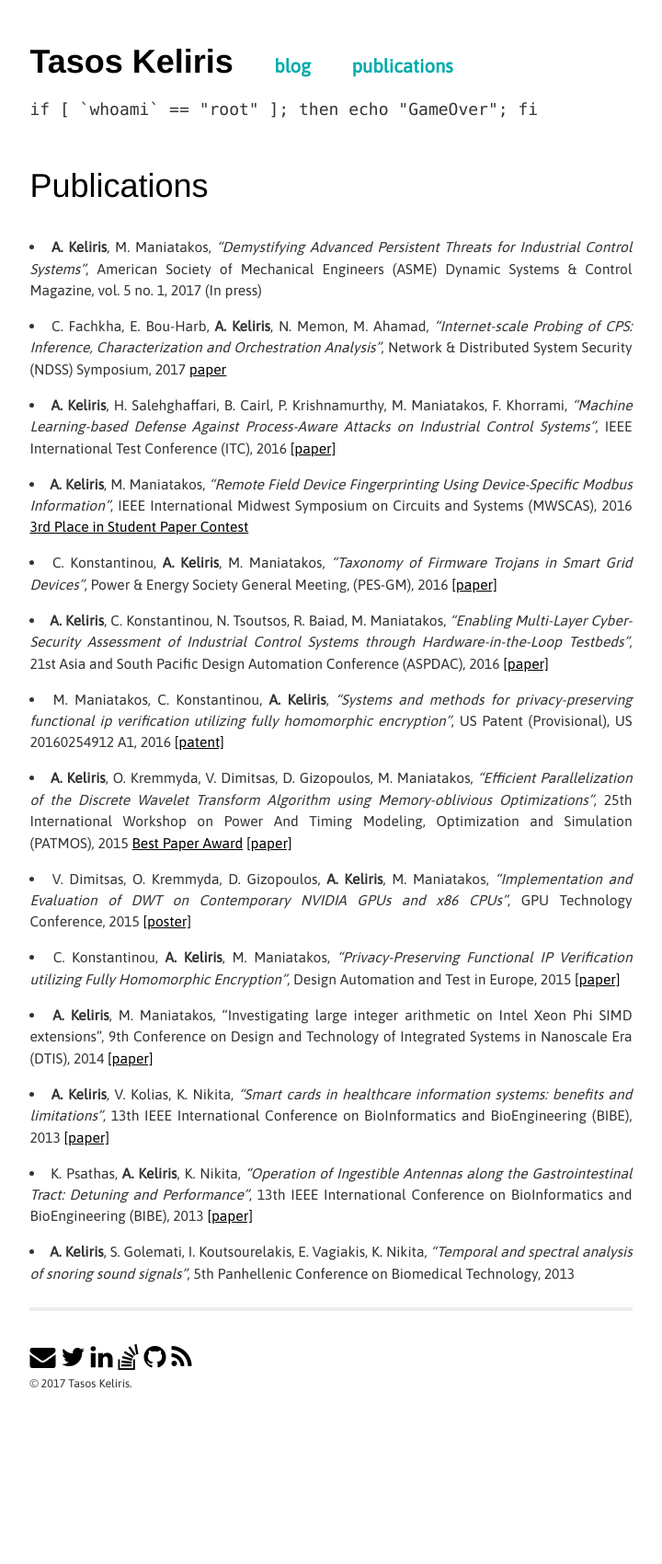
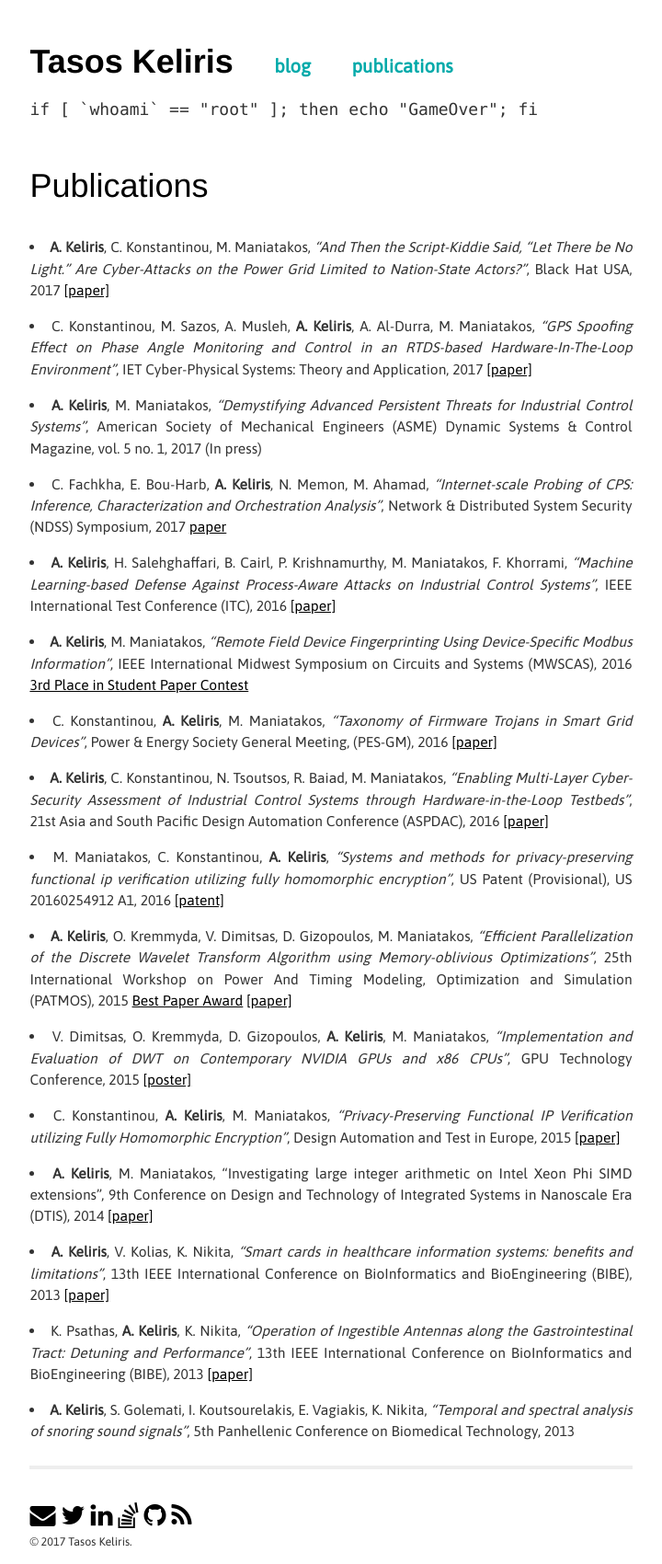
Before and after one commit to tkeliris/tkeliris.github.io, a Jekyll site: the page built from pubs.md, in a window 1280 px wide. Shown: the whole page at 92% size, without its empty margins (280-1000 px from the left). Built offline with Jekyll 4.4.1, drawn with Linux system fonts in a browser that asks for light colours; before the commit the page ends 1528 px from its top, so only the background shows below that.

Commit message:
update pubs

```diff
--- a/pubs.md
+++ b/pubs.md
@@ -3,6 +3,8 @@ layout: page
 title: Publications
 ---
 
+- **A. Keliris**, C. Konstantinou, M. Maniatakos, *"And Then the Script-Kiddie Said, "Let There be No Light." Are Cyber-Attacks on the Power Grid Limited to Nation-State Actors?"*, Black Hat USA, 2017 [[paper]](https://www.blackhat.com/docs/us-17/thursday/us-17-Keliris-And-Then-The-Script-Kiddie-Said-Let-There-Be-No-Light-Are-Cyberattacks-On-The-Power-Grid-Limited-To-Nation-State-Actors-wp.pdf){:target="_blank"}
+- C. Konstantinou, M. Sazos, A. Musleh, **A. Keliris**, A. Al-Durra, M. Maniatakos, *"GPS Spoofing Effect on Phase Angle Monitoring and Control in an RTDS-based Hardware-In-The-Loop Environment"*, IET Cyber-Physical Systems: Theory and Application, 2017 [[paper]](http://digital-library.theiet.org/content/journals/10.1049/iet-cps.2017.0033){:target="_blank"}
 - **A. Keliris**, M. Maniatakos, *"Demystifying Advanced Persistent Threats for Industrial Control Systems"*, American Society of Mechanical Engineers (ASME) Dynamic Systems & Control Magazine, vol. 5 no. 1, 2017 (In press)
 - C. Fachkha, E. Bou-Harb, **A. Keliris**, N. Memon, M. Ahamad, *"Internet-scale Probing of CPS: Inference, Characterization and Orchestration Analysis"*, Network & Distributed System Security (NDSS) Symposium, 2017 [paper](http://www.internetsociety.org/sites/default/files/ndss2017_08-4_Fachkha_paper.pdf){:target="_blank"}
 - **A. Keliris**, H. Salehghaffari, B. Cairl, P. Krishnamurthy, M. Maniatakos, F. Khorrami, *"Machine Learning-based Defense Against Process-Aware Attacks on Industrial Control Systems"*, IEEE International Test Conference (ITC), 2016 [[paper]](http://ieeexplore.ieee.org/document/7805855){:target="_blank"}
```
